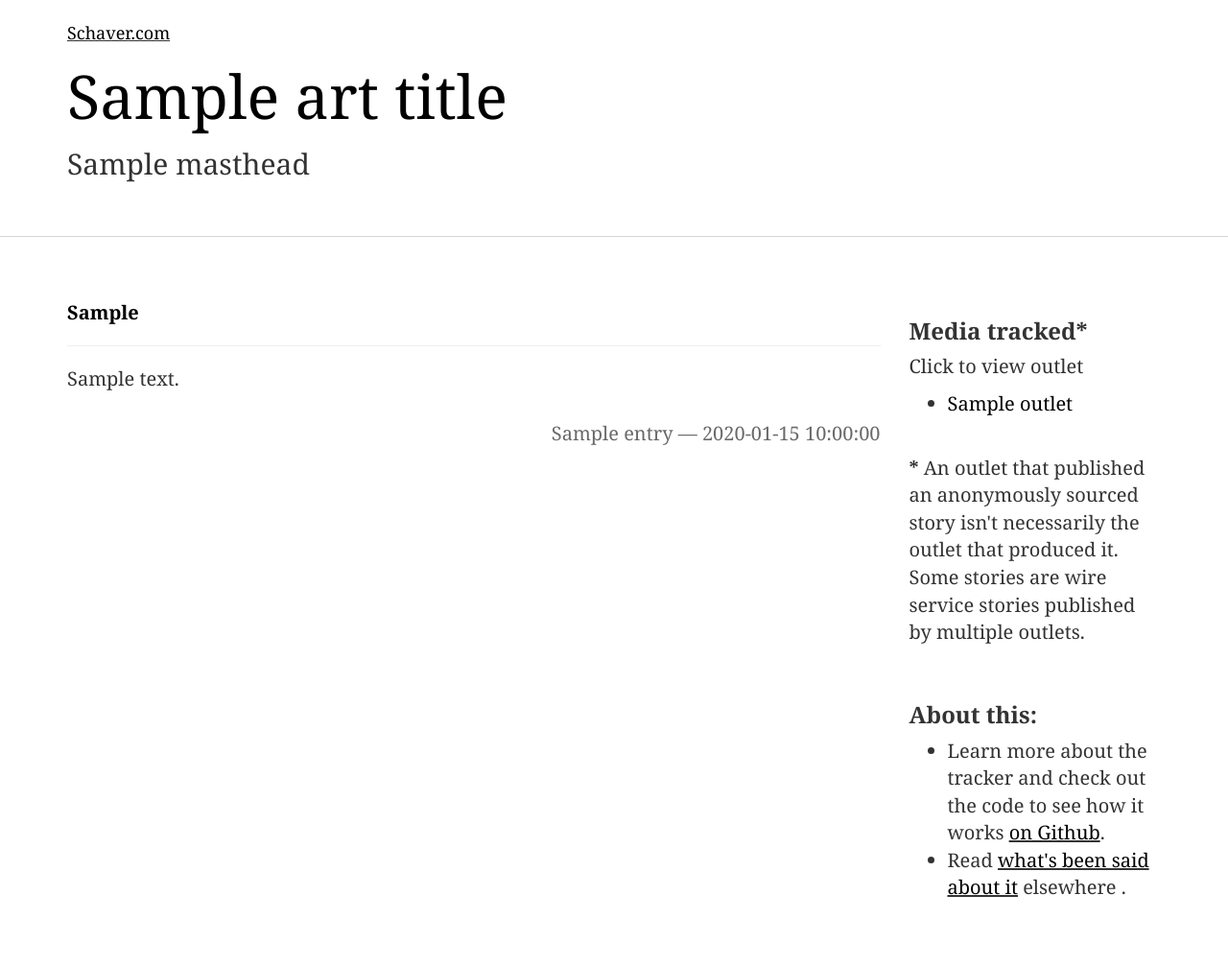
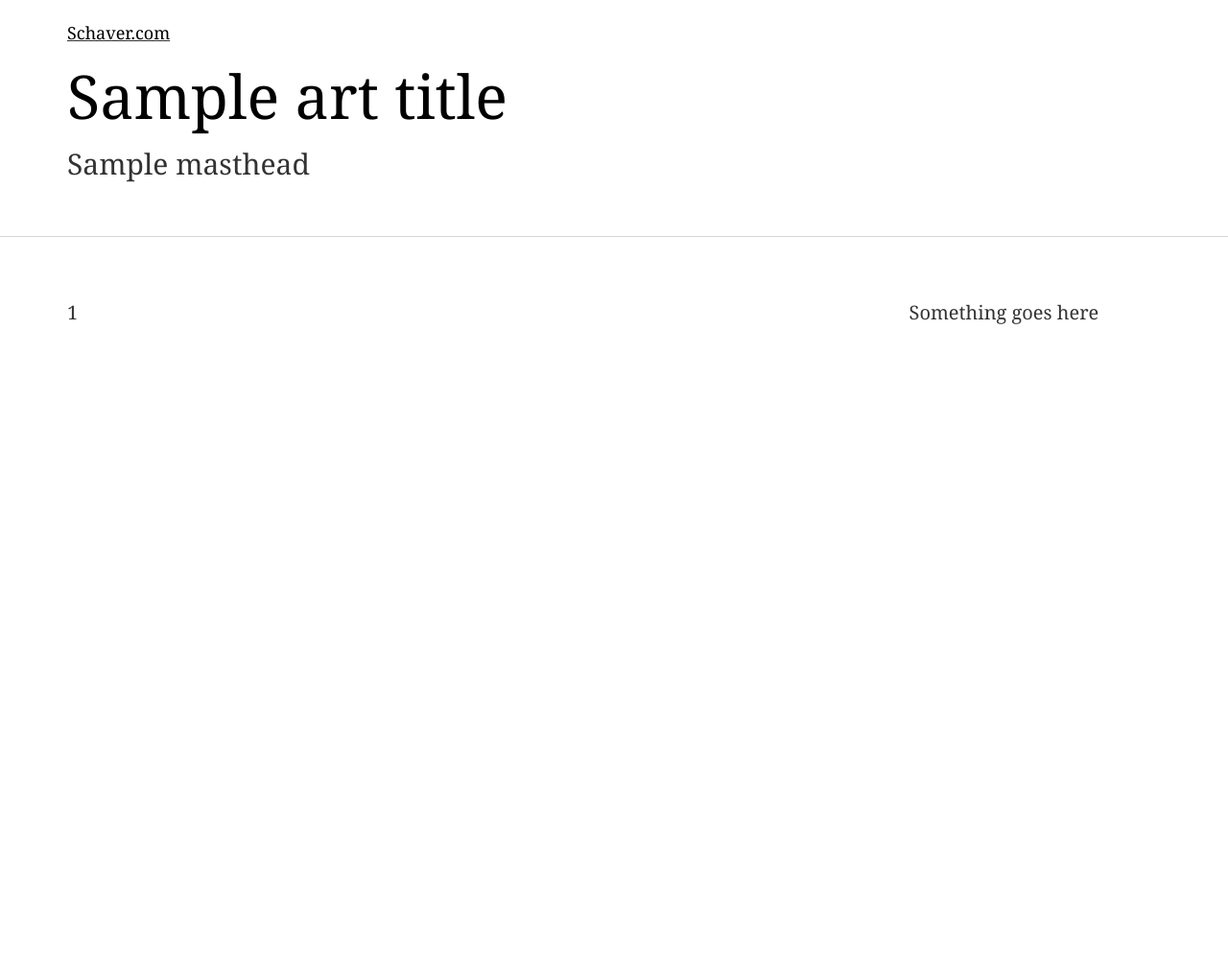
Before and after one commit to sid21g/anonymous, a Flask app: template templates/article.html in a window 1280 px wide. Shown: the whole page at 96% size. After the commit the page ends 338 px from the top, so only its background shows below. Run offline with Flask 2, Linux system fonts and the light colour scheme; the template is opened without the code that fills it: most values are stand-ins (such as "Sample title", 1, 10 or a date in 2020); parts of the project's set-up code (start-up, migrations or seed data) failed here and were passed over; some libraries are stand-ins or nearby versions.

Commit message:
Stripped HTML to basics.

```diff
--- a/main.py
+++ b/main.py
@@ -288,9 +288,8 @@ def index_pages(page):
                            pagination=pagination)
 
 
-@app.route('/article/<art_link>/')
-def article(art_link):
-    decoded_url = parse.unquote_plus(art_link)
+@app.route('/article/<art_id>')
+def article(art_id):
     results = query_db("SELECT anon.link, "
                        "outlets.name, "
                        "anon.source, "
@@ -300,8 +299,8 @@ def article(art_link):
                        "FROM anon "
                        "LEFT OUTER JOIN outlets "
                        "ON anon.source = outlets.url "
-                       "WHERE anon.link = ?",
-                       (decoded_url))
+                       "WHERE anon.ROWID = ?",
+                       (art_id))
     outlets = query_db("SELECT DISTINCT "
                        "outlets.name, "
                        "outlets.url "
@@ -310,11 +309,7 @@ def article(art_link):
                        "ON outlets.url = anon.source "
                        "ORDER BY outlets.name")
     return render_template('article.html',
-                           outlet_url=results[1],
-                           art_link=results[0],
-                           art_title=results[4],
-                           masthead='This is the masthead',
-                           outlets=outlets)
+                           results=results)
 
 
 @app.route('/outlet/<outlet_name>/')
--- a/templates/article.html
+++ b/templates/article.html
@@ -25,32 +25,10 @@
     <div class="container">
         <div class="row">
             <div class="col-sm-9">
-                <b><a href="{{ entries }}">{{ art_outlet }}</a></b>
-                <hr>
-                {{ entries['content'] }}
-                <br><br>
-                <div class="timestamp">{{ entries.name|safe }}&nbsp;&mdash;&nbsp;{{ entries.date_published }}</div>
-                <br>
-                <br>
+                <p>{{ results.rowid }}</p>
             </div>
             <div class="col-sm-3">
-                <h3>Media tracked*</h3>
-                <p>Click&nbsp;to view outlet</p>
-                <ul>
-                {% for outlet in outlets %}
-                <li><a href="{{ url_for('outlet', outlet_name='%s' % (outlet.name|plus_for_spaces)) }}">{{ outlet.name|safe }}</a></li>
-                {% endfor %}
-                </ul>
-                <br>
-                <p><b>*</b>&nbsp;An outlet that published an anonymously sourced story isn't necessarily the outlet that produced it. Some stories are wire service stories published by multiple outlets.</p>
-                <br>
-                <h3>About this:</h3>
-                <ul>
-                <li>Learn more about the tracker and check out the code to see how it works <span style="text-decoration: underline;"><a href="https://github.com/markschaver/anonymous">on Github</a></span>.</li>
-                <li>Read <span style="text-decoration: underline;"><a href="/anonymous/mentions">what's been said about it</a></span> elsewhere .</li>
-                </ul>
-                <br>
-                <br>
+                <p>Something goes here</p>
             </div>
         </div><!-- row -->
     </div> <!-- container -->
```
